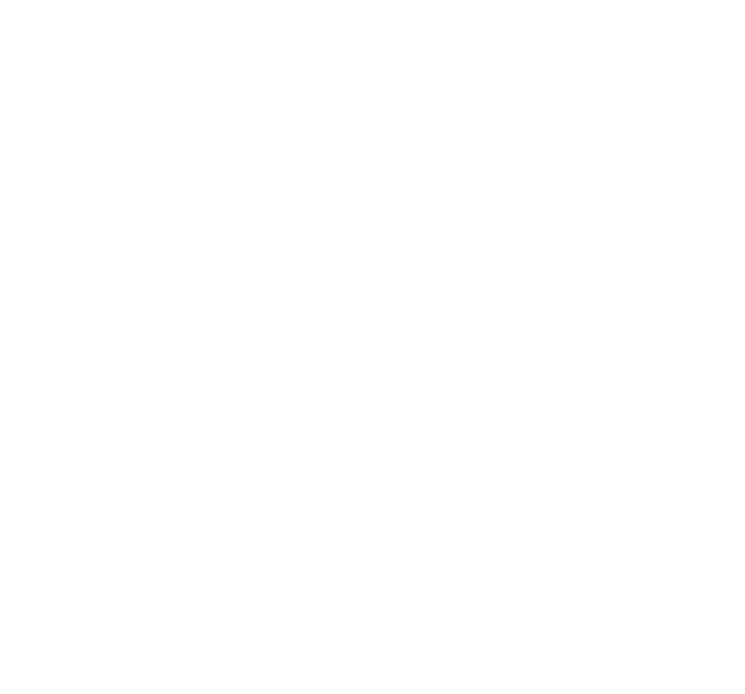
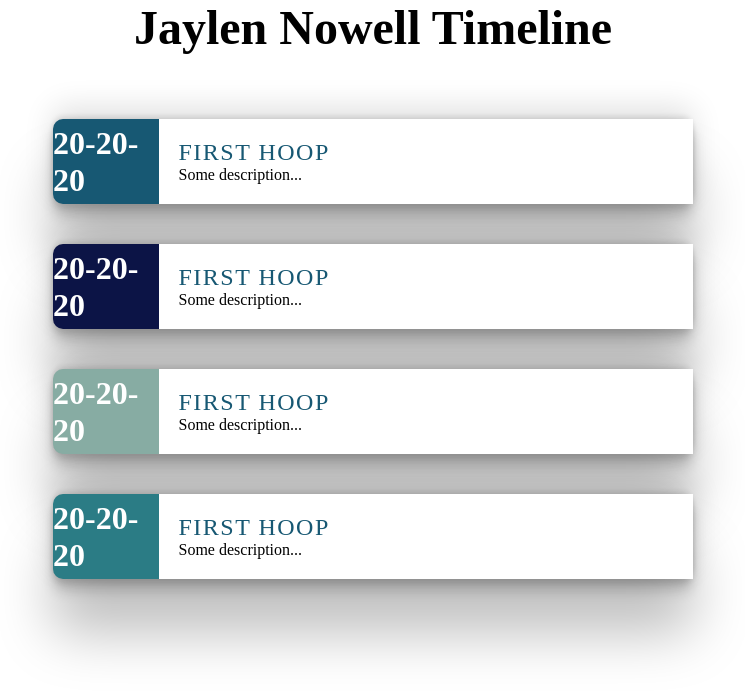
Before and after one commit to ThomasVirgo/jaylen, a plain HTML site: page index.html in a window 1280 px wide. Shown: the whole page, without its empty margins (267-1012 px from the left). Drawn offline with Linux system fonts and the light colour scheme.

Commit message:
finished timeline

```diff
--- a/index.html
+++ b/index.html
@@ -15,7 +15,62 @@
     <section id="home"></section>
 
     <!-- Tom -->
-    <section id="timeline"></section>
+    <section id="timeline">
+        <h2 class="timeline__header">Jaylen Nowell Timeline</h2>
+        <div class="timeline">
+            <div class="timeline__event">
+                <div class="timeline__date">
+                    <p>20-20-20</p>
+                </div>
+
+                <div class="timeline__content">
+                    <div class="timeline__title">First Hoop</div>
+                    <div class="timeline__description">
+                        <p>Some description...</p>
+                    </div>
+                </div>
+            </div>
+
+            <div class="timeline__event base-col">
+                <div class="timeline__date">
+                    <p>20-20-20</p>
+                </div>
+
+                <div class="timeline__content">
+                    <div class="timeline__title">First Hoop</div>
+                    <div class="timeline__description">
+                        <p>Some description...</p>
+                    </div>
+                </div>
+            </div>
+
+            <div class="timeline__event primary-col">
+                <div class="timeline__date">
+                    <p>20-20-20</p>
+                </div>
+
+                <div class="timeline__content">
+                    <div class="timeline__title">First Hoop</div>
+                    <div class="timeline__description">
+                        <p>Some description...</p>
+                    </div>
+                </div>
+            </div>
+
+            <div class="timeline__event secondary-col">
+                <div class="timeline__date">
+                    <p>20-20-20</p>
+                </div>
+
+                <div class="timeline__content">
+                    <div class="timeline__title">First Hoop</div>
+                    <div class="timeline__description">
+                        <p>Some description...</p>
+                    </div>
+                </div>
+            </div>
+        </div>
+    </section>
 
     <!-- Sammie -->
     <section id="gallery"></section>
--- a/style.css
+++ b/style.css
@@ -10,3 +10,55 @@
     --secondary-col:#2B7C85 ;
     --accent-col: #175873;
 }
+
+.timeline{
+    display: flex;
+    flex-direction: column;
+    width: 50vw;
+    margin: 5% auto;
+}
+
+.timeline__event{
+    background-color: var(--accent-col);
+    margin-bottom: 40px;
+    display: flex;
+    border-radius: 10px;
+    box-shadow: rgba(0, 0, 0, 0.25) 0px 54px 55px, rgba(0, 0, 0, 0.12) 0px -12px 30px, rgba(0, 0, 0, 0.12) 0px 4px 6px, rgba(0, 0, 0, 0.17) 0px 12px 13px, rgba(0, 0, 0, 0.09) 0px -3px 5px;
+}
+
+.timeline__date{
+    color: white;
+    align-self: center;
+    justify-self: center;
+    width: 10vw;
+    font-size: 2rem;
+    font-weight: bold;
+}
+
+.timeline__title{
+    font-size: 1.5rem;
+    text-transform: uppercase;
+    letter-spacing: 1.5px;
+    color: var(--accent-col);
+}
+
+.timeline__content{
+    padding: 20px;
+    background-color: white;
+    width: 100%;
+}
+
+.timeline__header{
+    text-align: center;
+    font-size: 3rem;
+}
+
+.base-col{
+    background-color: var(--base-col);
+}
+.primary-col{
+    background-color: var(--primary-col);
+}
+.secondary-col{
+    background-color: var(--secondary-col);
+}
```
